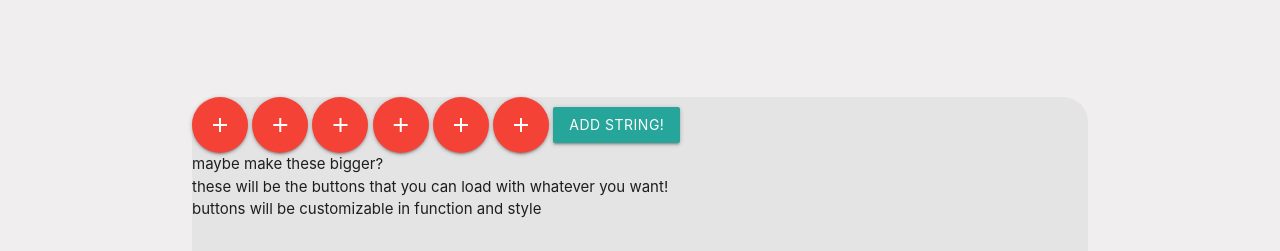
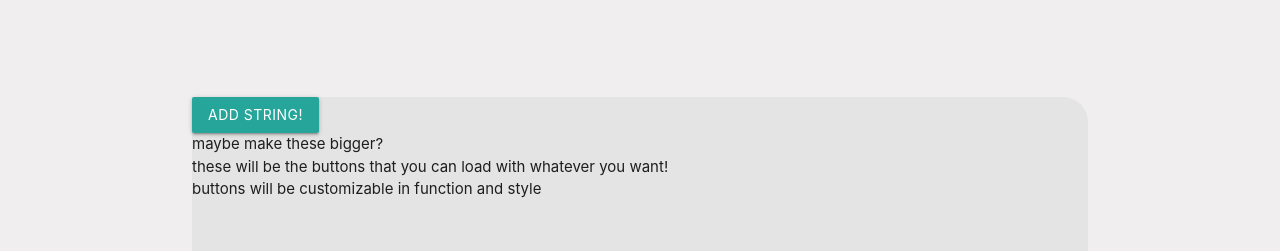
Before and after one commit to tylerzeman/Homepage, a plain HTML site: page index.html in a window 1280 px wide. Shown: the part 419-670 px from the top of the page. Drawn offline with nearby package versions, Linux system fonts and the light colour scheme.

Commit message:
removed dummy buttons, added labels

```diff
--- a/assets/js/script.js
+++ b/assets/js/script.js
@@ -4,6 +4,7 @@ $(".dropdown-trigger").dropdown();
 
 var containerEl = document.querySelector('.container');
 var newStringSubmitEl = document.getElementById('newStringSubmit');
+var stringContainerEl = document.getElementById('stringContainer')
 // addedStrings = JSON.parse(localStorage.getItem())
 newStringSubmitEl.addEventListener('click', addString);
 function addString(event) {
@@ -20,7 +21,7 @@ for (i=0; i<localStorage.length; i++) {
     newString.setAttribute('href', localStorage.getItem(localStorage.key(i)));
     newString.innerHTML = localStorage.key(i)
     newString.setAttribute('target', '_blank');
-    containerEl.appendChild(newString);
+    stringContainerEl.appendChild(newString);
 }
 
 var currentCity = document.querySelector('.col')
--- a/index.html
+++ b/index.html
@@ -37,12 +37,7 @@
     </div>
   </div>
   <div class="container">
-    <a class="btn-floating btn-large waves-effect waves-light red"><i class="material-icons">add</i></a>
-    <a class="btn-floating btn-large waves-effect waves-light red"><i class="material-icons">add</i></a>
-    <a class="btn-floating btn-large waves-effect waves-light red"><i class="material-icons">add</i></a>
-    <a class="btn-floating btn-large waves-effect waves-light red"><i class="material-icons">add</i></a>
-    <a class="btn-floating btn-large waves-effect waves-light red"><i class="material-icons">add</i></a>
-    <a class="btn-floating btn-large waves-effect waves-light red"><i class="material-icons">add</i></a>
+    <div class="container" id="stringContainer"></div>
     <a class="waves-effect waves-light btn modal-trigger" href="#modal1">ADD STRING!</a>
     <p>maybe make these bigger?</p>
     <p>these will be the buttons that you can load with whatever you want!</p>
```
